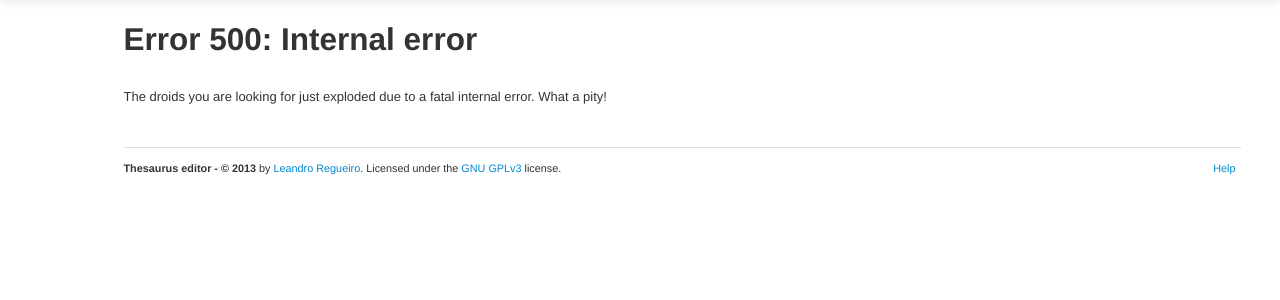
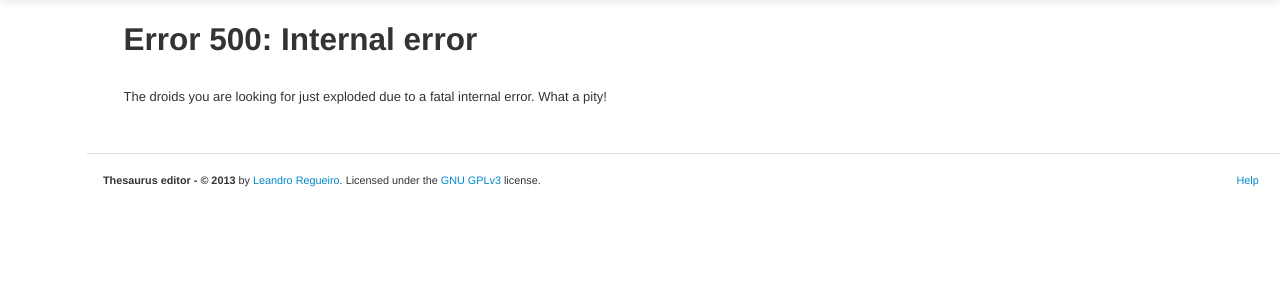
Before and after one commit to unho/thesaurus_editor, a Django app: template thesaurus/templates/500.html in a window 1280 px wide. Shown: the part 41-341 px from the top of the page. Run offline with Django 3.2, Linux system fonts and the light colour scheme; the template is opened without the code that fills it, so the values that code supplies are empty.

Commit message:
Changed footer CSS and location in base template

```diff
--- a/thesaurus/static/css/styles.css
+++ b/thesaurus/static/css/styles.css
@@ -254,22 +254,23 @@ body {
 
 
 /* Copyright styles */
-.copyright {
+.footer {
+    padding: 1.5em;
+    margin-top: 1.5em;
+    margin-left: 8em;
     font-size: smaller;
     border-top: 1px solid #ddd;
-    padding-top: 10px;
-    margin-top: 30px;
 }
 
-.copyright ul {
+.footer ul {
     margin: 0;
 }
 
-.copyright ul li {
+.footer ul li {
     display: inline-block;
 }
 
-.copyright ul li a {
+.footer ul li a {
     padding: 0 5px;
 }
 
--- a/thesaurus/templates/base.html
+++ b/thesaurus/templates/base.html
@@ -48,8 +48,12 @@ Thesaurus-editor. If not, see <http://www.gnu.org/licenses/>.
 
             <div id="word-content">
                 {% block content %}{% endblock %}
+            </div>
+        </div>
+    </div>
 
-                <div class="copyright clearfix">
+
+    <div class="footer clearfix">
         <div class="pull-left">
             <strong>{% trans "Thesaurus editor - &copy; 2013" %}</strong> {% trans "by" %} <a href="mailto:leandro.regueiro@gmail.com">Leandro Regueiro</a>{% blocktrans %}. Licensed under the <a href="http://www.gnu.org/licenses/gpl.html">GNU GPLv3</a> license.{% endblocktrans %}
         </div>
@@ -58,9 +62,6 @@ Thesaurus-editor. If not, see <http://www.gnu.org/licenses/>.
                 <li><a href="{% url thesaurus_help %}">{% trans "Help" %}</a></li>{% comment %}
                 <!--<li><a href="{% url thesaurus_terms %}">{% trans "Terms of service" %}</a></li>-->{% endcomment %}
             </ul>
-                    </div>
-                </div>
-            </div>
         </div>
     </div>
 
```
Lines whose indentation alone changed are shown as unchanged.
